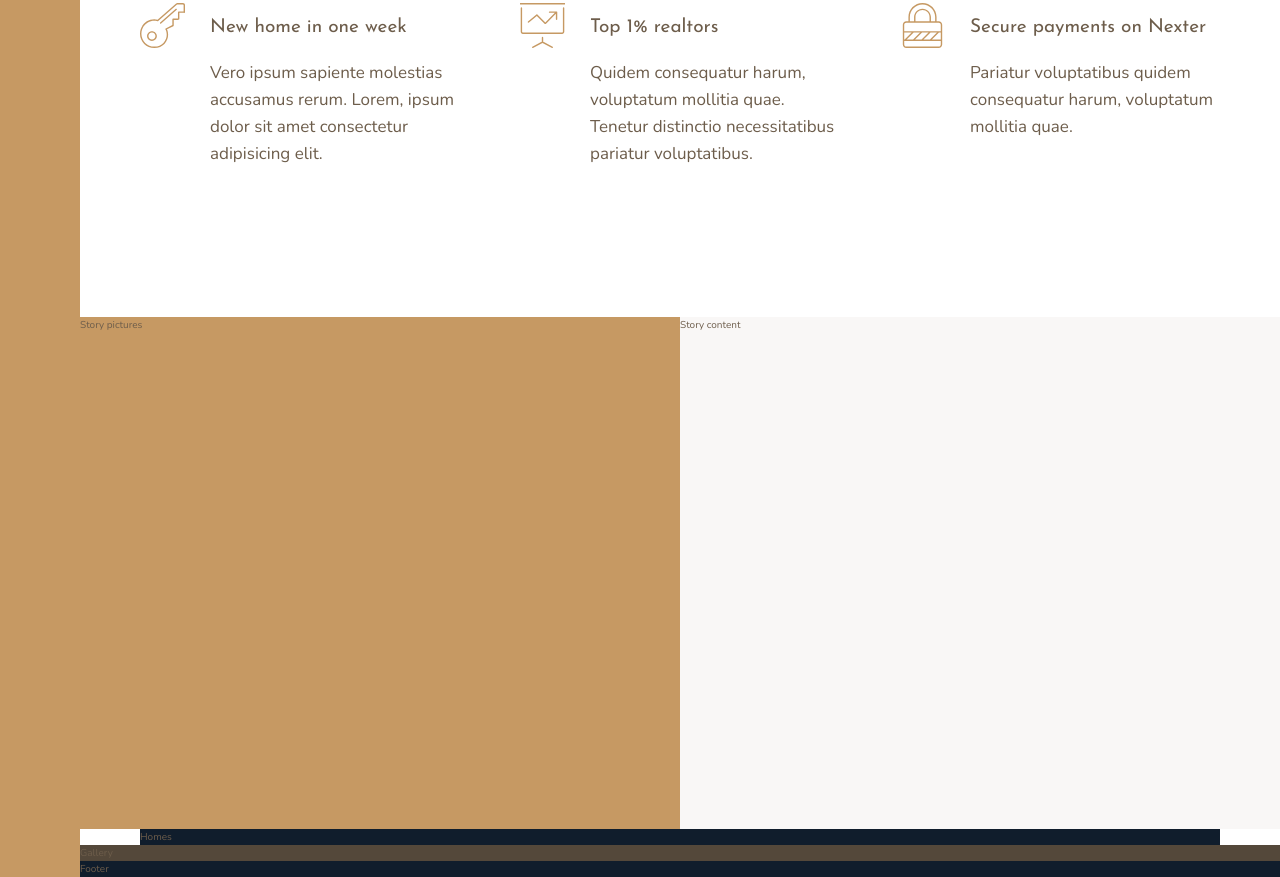
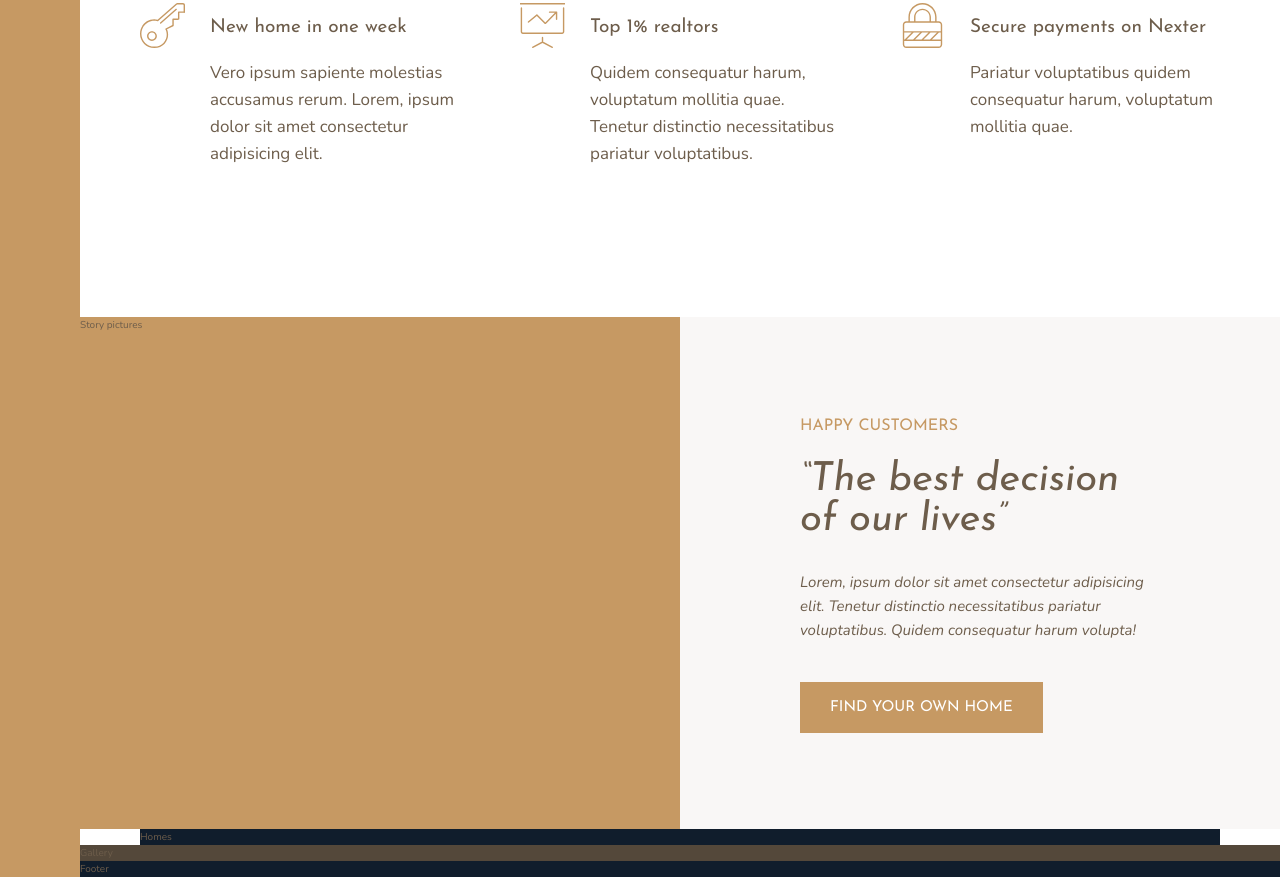
Before and after one commit to paulskicoa/Nexter, a website: page index.html in a window 1280 px wide. Shown: the part 991-1868 px from the top of the page. Drawn offline with nearby package versions, Linux system fonts and the light colour scheme.

Commit message:
Finish Lecture 110

```diff
--- a/index.html
+++ b/index.html
@@ -74,7 +74,10 @@
           Story pictures
         </div>
         <div class="story__content">
-          Story content
+          <h3 class="heading-3 mb-sm">Happy Customers</h3>
+          <h2 class="heading-2 heading-2--dark mb-md">&ldquo;The best decision of our lives&rdquo;</h2>
+          <p class="story__text">Lorem, ipsum dolor sit amet consectetur adipisicing elit. Tenetur distinctio necessitatibus pariatur voluptatibus. Quidem consequatur harum volupta!</p>
+          <button class="btn">Find your own home</button>
         </div>
 
         <section class="homes">
--- a/sass/_story.scss
+++ b/sass/_story.scss
@@ -7,5 +7,21 @@
   &__content {
     background-color: $color-grey-light-1;
     grid-column: col-start 5 / full-end;
+    padding: 6rem 12rem;
+    /* alternative to using grid
+    display: flex;
+    flex-direction: column;
+    justify-content: center;
+    align-items: flex-start; */
+
+    display: grid;
+    align-content: center;
+    justify-items: start;
+  }
+
+  &__text {
+    font-size: 1.5rem;
+    font-style: italic;
+    margin-bottom: 4rem;
   }
 }
--- a/sass/_typography.scss
+++ b/sass/_typography.scss
@@ -9,10 +9,19 @@
 
 .heading-2 {
   @extend %heading;
+  font-size: 4rem;
+  font-style: italic;
+  line-height: 1;
+
+  &__light { color: $color-grey-light-1; }
+  &__dark { color: $color-grey-dark-1; }
 }
 
 .heading-3 {
   @extend %heading;
+  font-size: 1.6rem;
+  color: $color-primary;
+  text-transform: uppercase;
 }
 
 .heading-4 {
@@ -22,3 +31,25 @@
   &__light { color: $color-grey-light-1; }
   &__dark { color: $color-grey-dark-1; }
 }
+
+.btn {
+  background-color: $color-primary;
+  color: #fff;
+  border: none;
+  border-radius: 0;
+  font-family: $font-display;
+  font-size: 1.5rem;
+  text-transform: uppercase;
+  padding: 1.8rem 3rem;
+  cursor: pointer;
+  transition: all .2s;
+
+  &:hover {
+    background-color: $color-primary-dark;
+  }
+}
+
+.mb-sm { margin-bottom: 2rem; }
+.mb-md { margin-bottom: 3rem; }
+.mb-lg { margin-bottom: 4rem; }
+.mb-hg { margin-bottom: 8rem; }
```
Also changed, not shown: css/style.css.
